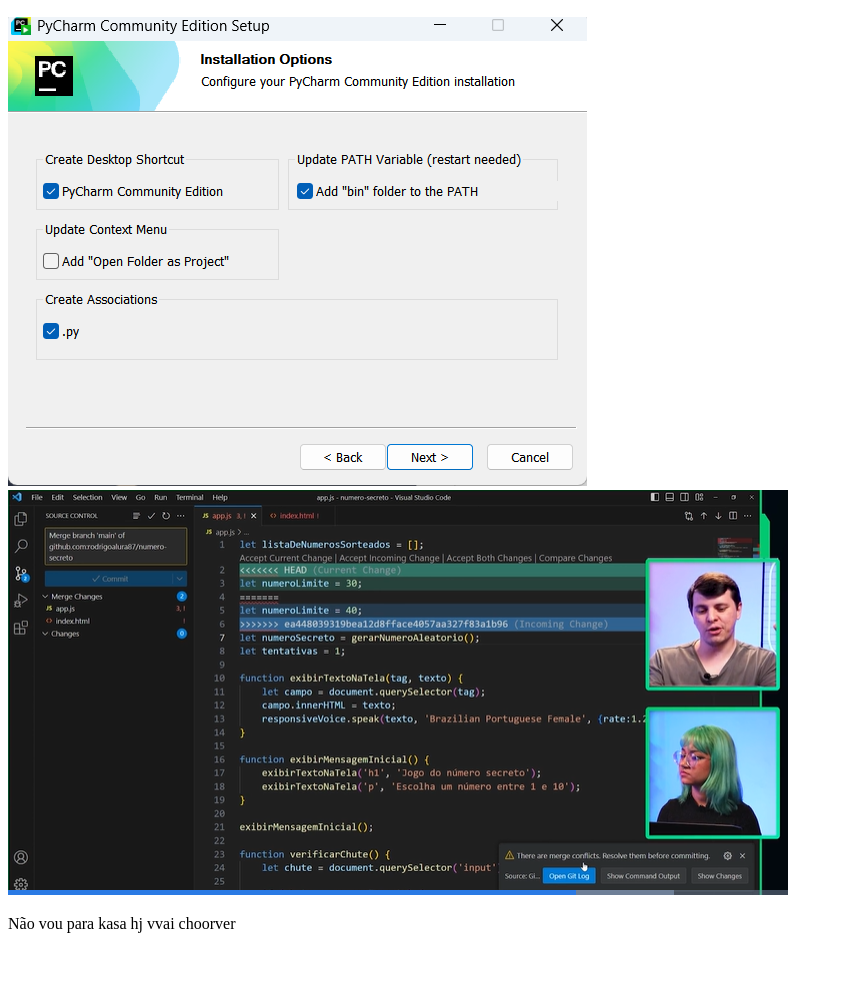
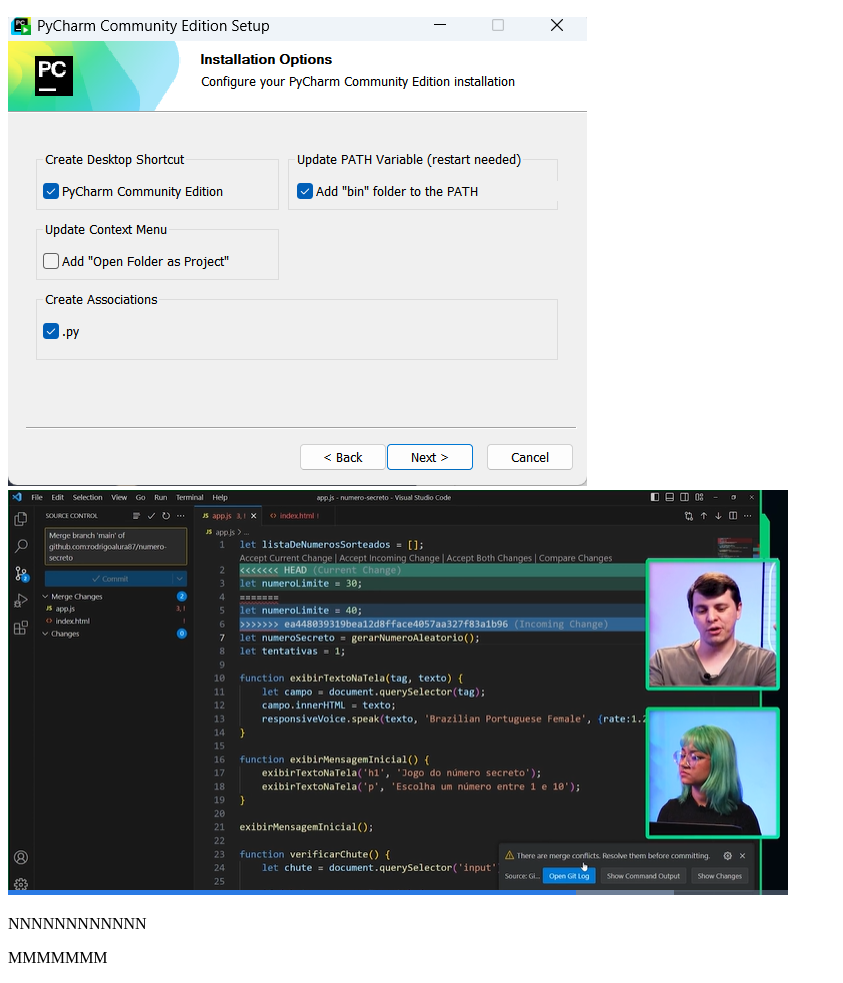
Before and after one commit to fernandoholtz/Novo-proj, a plain HTML site: page index.html in a window 1280 px wide. Shown: the part 110-1093 px from the top of the page, without its empty margins (0-843 px from the left). Before the commit the page ends 1059 px from the top, so only its background shows below. Drawn offline with Linux system fonts and the light colour scheme.

Commit message:
una novva atualização

```diff
--- a/index.html
+++ b/index.html
@@ -12,6 +12,7 @@
     <img src="Captura de tela 2025-03-12 215419.png" alt="">
     <img src="Captura de tela 2025-03-14 081842.png" alt="">
 
-    <p>Não vou para kasa hj vvai choorver</p>
+    <p>NNNNNNNNNNNN</p>
+    <P>MMMMMMM</P>
 </body>
 </html>
```
